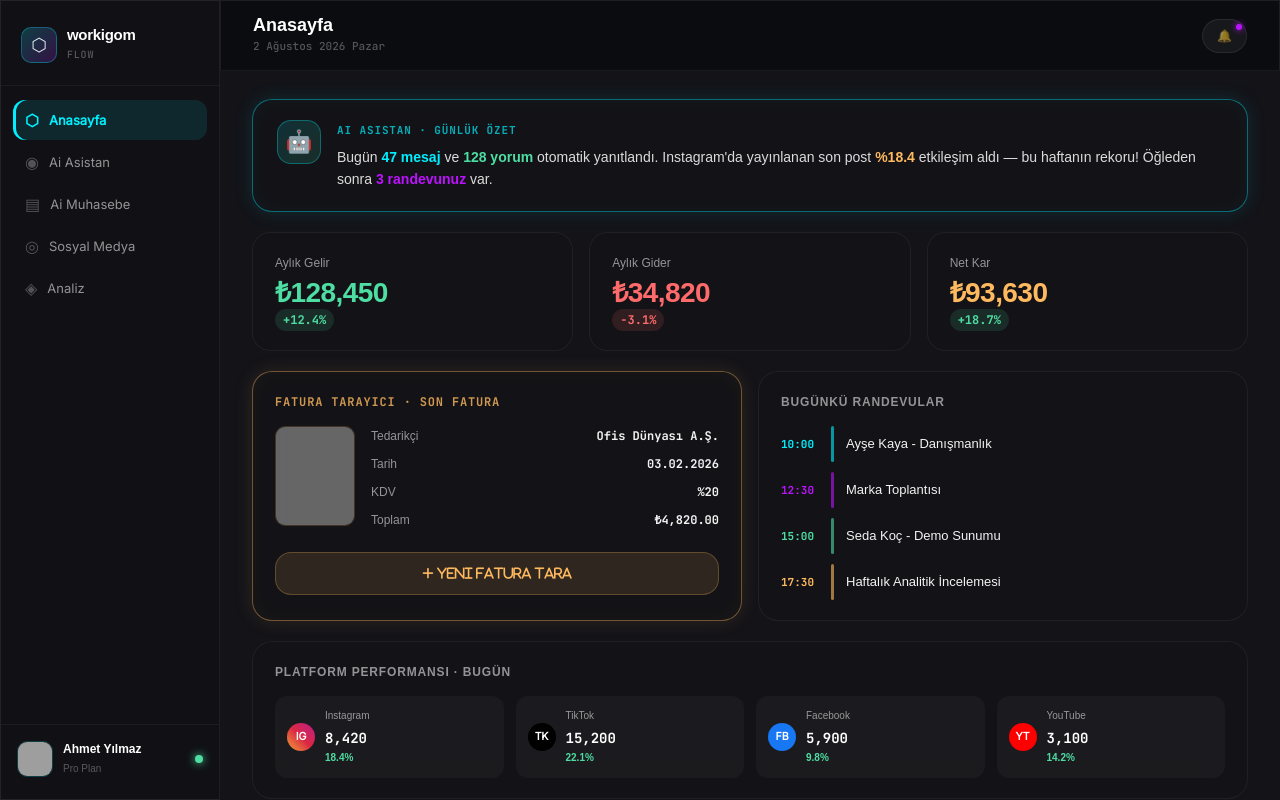
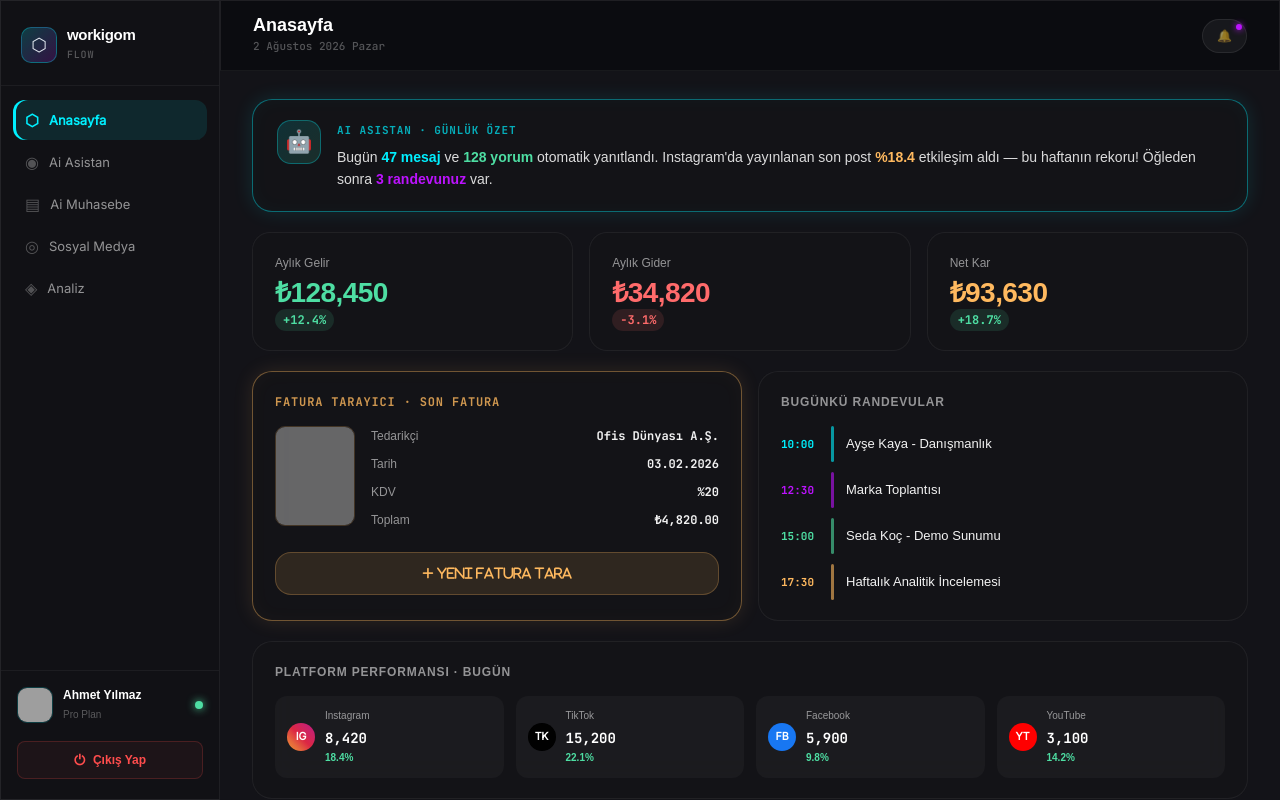
Before and after one commit to cicicarscom-pixel/flowweb, a Next.js app: page / in a window 1280 px wide. Built offline with nearby package versions, Linux system fonts and the light colour scheme; grey boxes are pictures that could not be loaded.

Commit message:
Add logout button to Sidebar

```diff
--- a/src/components/layout/Sidebar.tsx
+++ b/src/components/layout/Sidebar.tsx
@@ -71,7 +71,7 @@ export default function Sidebar() {
 
       {/* User profile */}
       <div style={{ padding: "14px 16px 20px", borderTop: "1px solid rgba(255,255,255,0.05)" }}>
-        <div style={{ display: "flex", alignItems: "center", gap: 10 }}>
+        <div style={{ display: "flex", alignItems: "center", gap: 10, marginBottom: 16 }}>
           <img
             src="https://images.unsplash.com/photo-1758520145147-c30bc656f314?w=36&h=36&fit=crop&auto=format"
             alt="Kullanıcı profili"
@@ -83,6 +83,16 @@ export default function Sidebar() {
           </div>
           <div style={{ width: 8, height: 8, borderRadius: "50%", background: "#4edea3", boxShadow: "0 0 8px #4edea3", flexShrink: 0 }} />
         </div>
+
+        <button
+          style={{
+            width: "100%", padding: "8px", display: "flex", alignItems: "center", justifyContent: "center", gap: 8,
+            background: "rgba(255, 77, 77, 0.05)", border: "1px solid rgba(255, 77, 77, 0.2)",
+            borderRadius: 8, color: "#ff4d4d", fontSize: 12, fontWeight: 600, cursor: "pointer",
+          }}
+        >
+          <span style={{ fontSize: 14 }}>⏻</span> Çıkış Yap
+        </button>
       </div>
     </aside>
   );
```
